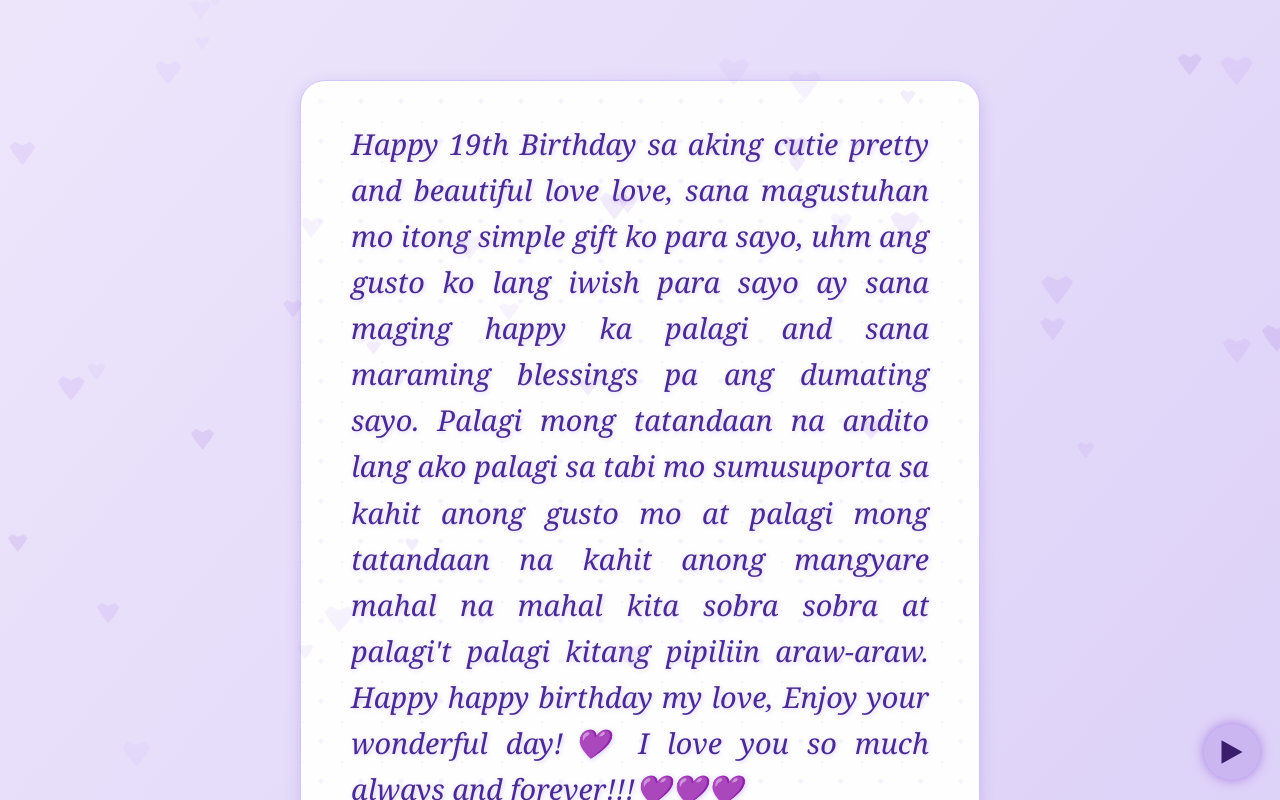
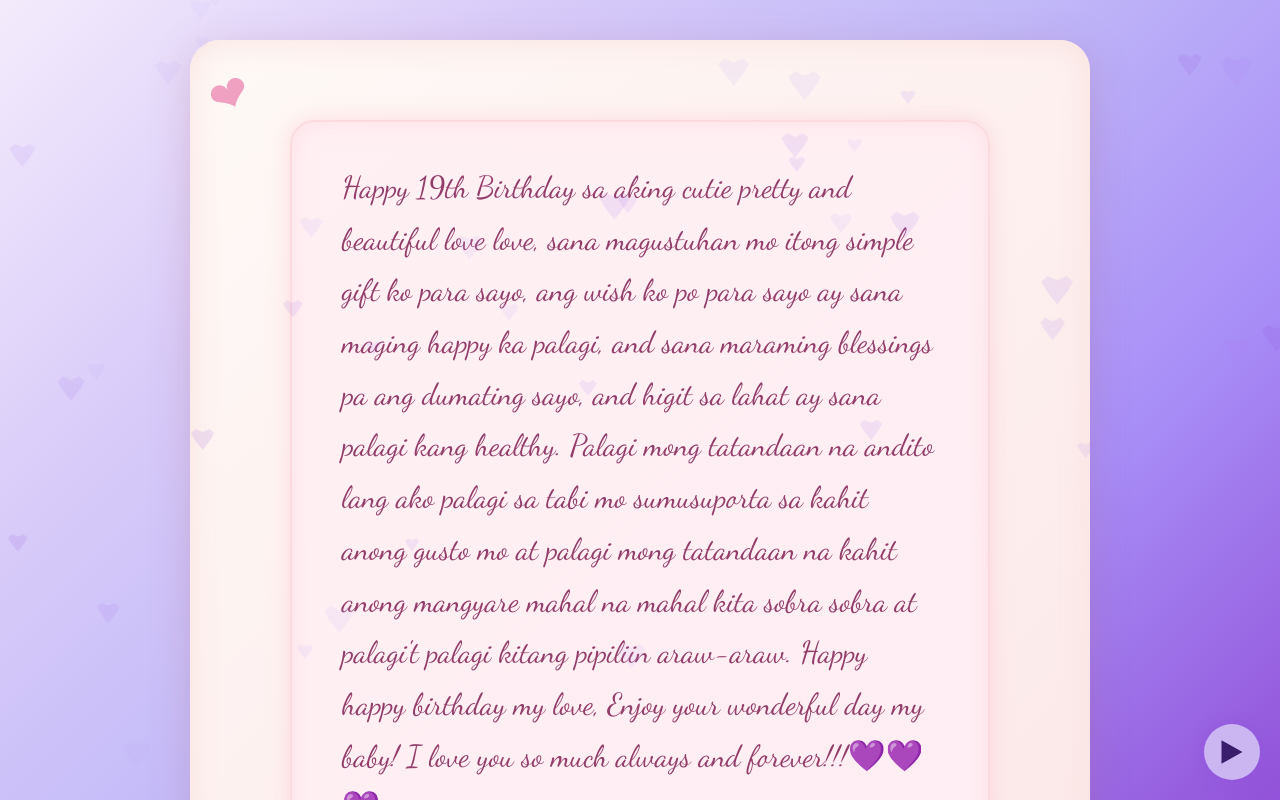
Before and after one commit to ramuelpuge/Para-sa-aking-baby, a plain HTML site: page index.html in a window 1280 px wide. Both pictures are taken after a click on the button "Click This". Drawn offline with Linux system fonts and the light colour scheme.

Commit message:
Update index.html

```diff
--- a/index.html
+++ b/index.html
@@ -5,7 +5,7 @@
 <meta name="viewport" content="width=device-width, initial-scale=1" />
 <title>Happy Birthday, My Love!</title>
 <style>
-    @import url('https://fonts.googleapis.com/css2?family=Great+Vibes&family=Poppins:wght@300;600&display=swap');
+  @import url('https://fonts.googleapis.com/css2?family=Dancing+Script&family=Great+Vibes&family=Poppins:wght@300;600&display=swap');
 
   :root {
     --purple-light: #e6d7f9;
@@ -14,11 +14,9 @@
     --text-light: #fff;
     --shadow-purple: rgba(146, 82, 217, 0.7);
   }
-
   * {
     box-sizing: border-box;
   }
-
   body, html {
     margin: 0;
     padding: 0;
@@ -29,7 +27,6 @@
     scroll-behavior: smooth;
     color: #3a1d6b;
   }
-
   body::before {
     content: "";
     position: fixed;
@@ -44,12 +41,10 @@
     animation: twinkle 5s linear infinite alternate;
     z-index: -1;
   }
-
   @keyframes twinkle {
-      0% {opacity: 0.1;}
-      100% {opacity: 0.25;}
+    0% { opacity: 0.1; }
+    100% { opacity: 0.25; }
   }
-
   .section {
     position: relative;
     min-height: 100vh;
@@ -60,13 +55,13 @@
     align-items: center;
     text-align: center;
     z-index: 0;
+    opacity: 1;
+    transition: opacity 0.5s ease;
   }
-
   #section1 {
     position: relative;
     z-index: 0;
   }
-
   #greeting {
     font-family: 'Great Vibes', cursive;
     font-size: 3.8rem;
@@ -74,7 +69,6 @@
     color: var(--accent);
     text-shadow: 0 0 8px var(--purple-dark);
   }
-
   #gif-container {
     max-width: 280px;
     margin: 0 auto 30px;
@@ -83,13 +77,12 @@
     overflow: hidden;
     box-shadow: 0 0 15px var(--purple-dark);
   }
-
   #gif-container img {
     width: 100%;
     height: auto;
     display: block;
+    border-radius: 25px;
   }
-
   #next-btn {
     font-family: 'Poppins', sans-serif;
     font-weight: 600;
@@ -105,49 +98,61 @@
     user-select: none;
     z-index: 1;
   }
-
   #next-btn:hover, #next-btn:focus {
     background: #6e39b0;
     transform: scale(1.1);
     outline: none;
   }
-
   #section2 {
-      display: none; /* Hide initially */
-      background: linear-gradient(130deg, #ede6fb, #dcd1f8);
+    display: none;
+    background: linear-gradient(135deg, #fef9f6, #fce8e9);
     position: relative;
     overflow: visible;
-      padding-top: 80px;
-      padding-bottom: 60px;
+    padding: 80px 40px 60px;
     z-index: 0;
+    box-shadow:
+      inset 0 0 35px #f9e1df,
+      0 10px 40px rgba(169, 95, 128, 0.25);
+    border-radius: 30px;
+    max-width: 900px;
+    margin: 40px auto;
   }
-
   #birthday-message {
-      max-width: 680px;
+    max-width: 700px;
     margin: 0 auto;
-      font-size: 1.8rem;
-      font-weight: 500;
-      font-style: italic;
-      line-height: 1.6;
-      color: #4a2a93;
-      text-shadow: 1px 1px 5px #d7cafb;
+    font-size: 1.9rem;
+    font-family: 'Dancing Script', cursive;
+    font-weight: 400;
+    line-height: 1.7;
+    color: #933d6a;
+    text-align: left;
+    position: relative;
     padding: 40px 50px;
+    background: linear-gradient(135deg, #fff0f4 0%, #feeef3 100%);
+    box-shadow:
+      0 0 20px rgba(255 192 203 / 0.5),
+      inset 0 0 25px rgba(255 192 203 / 0.3);
+    border: 2px solid #fbdbdd;
     border-radius: 25px;
-      background: #fefefe;
-      box-shadow:
-        0 4px 15px rgba(108, 72, 209, 0.2),
-        inset 0 0 40px rgba(255, 255, 255, 0.9);
-      border: 1.5px solid #d1c6f8;
-      font-family: 'Georgia', serif;
-      user-select: text;
-      position: relative;
-      z-index: 1;
-      background-image: radial-gradient(circle at 0 0, #f5f3ff 2px, transparent 3px),
-                        radial-gradient(circle at 20px 20px, #f5f3ff 2px, transparent 3px);
-      background-size: 40px 40px;
-      text-align: justify; /* JUSTIFY text here */
   }
-
+  #section2::before, #section2::after {
+    content: "❤";
+    position: absolute;
+    font-size: 3rem;
+    color: #e875a7aa;
+    user-select: none;
+    pointer-events: none;
+  }
+  #section2::before {
+    top: 20px;
+    left: 20px;
+    transform: rotate(-25deg);
+  }
+  #section2::after {
+    bottom: 20px;
+    right: 20px;
+    transform: rotate(25deg);
+  }
   #hearts-container {
     pointer-events: none;
     position: fixed;
@@ -157,7 +162,6 @@
     overflow: visible;
     z-index: 10;
   }
-
   .heart {
     position: absolute;
     width: 20px;
@@ -177,14 +181,12 @@
       20% 0%
     );
   }
-
   @keyframes fallLinear {
     0% { transform: translateY(-30px); opacity: 0; }
     10% { opacity: 0.15; }
     80% { opacity: 0.15; }
     100% { transform: translateY(110vh); opacity: 0; }
   }
-
   #music-control {
     position: fixed;
     bottom: 20px;
@@ -202,22 +204,18 @@
     z-index: 20;
     transition: background-color 0.3s ease;
   }
-
   #music-control:hover, #music-control:focus {
     background: #7b4dcc;
     outline: none;
   }
-
   #music-control svg {
     fill: #3a1d6b;
     width: 28px;
     height: 28px;
   }
-
   #music-control.playing svg {
     fill: #fff;
   }
-
   @media (max-width: 600px) {
     #greeting {
       font-size: 2.8rem;
@@ -227,9 +225,13 @@
       max-width: 200px;
     }
     #birthday-message {
-        font-size: 1.3rem;
+      font-size: 1.4rem;
+      padding: 30px 30px;
       max-width: 90vw;
-        padding: 30px 25px;
+    }
+    #section2 {
+      margin: 30px 15px 40px;
+      padding: 60px 25px 40px;
     }
     #next-btn {
       padding: 12px 36px;
@@ -243,21 +245,23 @@
 <section id="section1" class="section">
   <h1 id="greeting">Happy Birthday, My Love!</h1>
   <div id="gif-container">
-    <img src="https://imgur.com/c71tQfm.jpg" alt="Birthday gift" />
+    <img src="bebe.jpg" alt="Birthday gift" />
   </div>
   <button id="next-btn">Click This</button>
 </section>
 
 <section id="section2" class="section">
-  <p id="birthday-message">
-    Happy 19th Birthday sa aking cutie pretty and beautiful love love, sana magustuhan mo itong simple gift ko para sayo, uhm ang gusto ko lang iwish para sayo ay sana maging happy ka palagi and sana maraming blessings pa ang dumating sayo. Palagi mong tatandaan na andito lang ako palagi sa tabi mo sumusuporta sa kahit anong gusto mo at palagi mong tatandaan na kahit anong mangyare mahal na mahal kita sobra sobra at palagi't palagi kitang pipiliin araw-araw. Happy happy birthday my love, Enjoy your wonderful day!💜 I love you so much always and forever!!!💜💜💜
+  <p id="birthday-message" tabindex="0">
+    Happy 19th Birthday sa aking cutie pretty and beautiful love love, sana magustuhan mo itong simple gift ko para sayo, ang wish ko po para sayo ay sana maging happy ka palagi, and sana maraming blessings pa ang dumating sayo, and higit sa lahat ay sana palagi kang healthy. Palagi mong tatandaan na andito lang ako palagi sa tabi mo sumusuporta sa kahit anong gusto mo at palagi mong tatandaan na kahit anong mangyare mahal na mahal kita sobra sobra at palagi't palagi kitang pipiliin araw-araw. Happy happy birthday my love, Enjoy your wonderful day my baby! I love you so much always and forever!!!💜💜💜
   </p>
 </section>
 
 <div id="hearts-container"></div>
 
-<div id="music-control">
-  <svg viewBox="0 0 24 24"><path d="M3 22v-20l18 10-18 10z" /></svg>
+<div id="music-control" role="button" tabindex="0" aria-pressed="false" aria-label="Toggle romantic background music">
+  <svg viewBox="0 0 24 24" aria-hidden="true">
+    <path d="M3 22v-20l18 10-18 10z" />
+  </svg>
 </div>
 
 <audio id="bg-music" loop preload="auto" src="https://cdn.pixabay.com/download/audio/2021/09/15/audio_f97973fd49.mp3?filename=soft-piano-ambience-5309.mp3"></audio>
@@ -271,17 +275,15 @@
   let musicPlaying = false;
 
   nextBtn.addEventListener('click', () => {
-      // Hide section 1 and show section 2
+    section1.style.opacity = '0';
+    setTimeout(() => {
       section1.style.display = 'none';
       section2.style.display = 'flex';
-      section2.scrollIntoView({ behavior: 'smooth' });
-
-      // Optional: lock scroll to top of section2
-      window.scrollTo(0, 0);
-      document.body.style.overflow = 'hidden'; // disable scroll
+      section2.style.opacity = '0';
       setTimeout(() => {
-        document.body.style.overflow = 'auto'; // allow scroll inside section2 only
-      }, 800); // give time for scrollIntoView animation
+        section2.style.opacity = '1';
+      }, 10);
+    }, 500);
   });
 
   musicControl.addEventListener('click', toggleMusic);
@@ -331,3 +333,6 @@
     }
   });
 </script>
+
+</body>
+</html>
```
Lines whose indentation alone changed are shown as unchanged.
